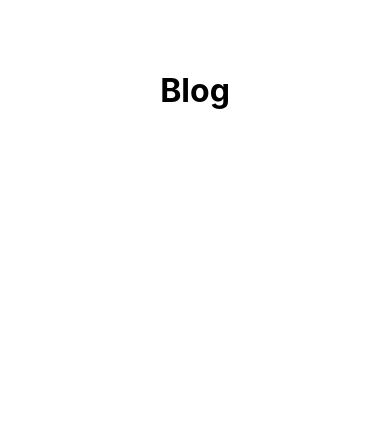
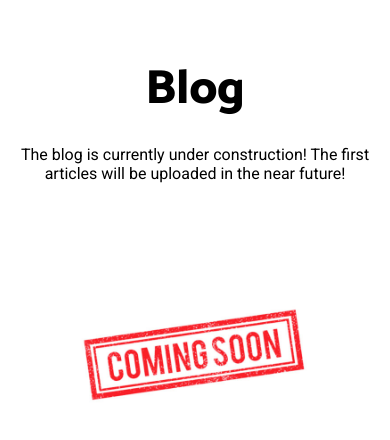
Before and after one commit to willp11/personal-website, a React (Create React App) app: page /blog in a window 390 px wide. Shown: the top 440 px of the page. Built offline with nearby package versions, Linux system fonts and the light colour scheme.

Commit message:
added resume file, blog page coming soon and 404 not found pages

```diff
--- a/public/index.html
+++ b/public/index.html
@@ -9,6 +9,8 @@
       name="description"
       content="William Page - Software Developer. Read my blog and check out my projects."
     />
+    <meta name="keywords" content="Software Developer, HTML, CSS, ReactJS, Solana, Python, Rust">
+    <meta name="author" content="William Page">
     <link rel="apple-touch-icon" href="%PUBLIC_URL%/apple-touch-icon.png" />
     <link rel="manifest" href="%PUBLIC_URL%/manifest.json" />
     <style>
--- a/src/Components/Blog/blog.css
+++ b/src/Components/Blog/blog.css
@@ -2,5 +2,29 @@
     position: relative;
     width: 100vw;
     min-height: 100vh;
-    padding-top: 50px;
+    padding: 50px 20px;
+    box-sizing: border-box;
 }
+
+.Blog h1 {
+    font-family: 'Catamaran', sans-serif;
+    font-size: 3.6rem;
+    margin: 0;
+}
+
+.ComingSoon {
+    width: 500px;
+    height: 500px;
+}
+
+
+@media only screen and (max-width: 768px) {
+    .ComingSoon {
+        width: 80vw;
+        height: 80vw;
+    }
+
+    .Blog h1 {
+        font-size: 3rem;
+    }
+}
--- a/src/Components/Blog/blog.js
+++ b/src/Components/Blog/blog.js
@@ -1,9 +1,12 @@
 import './blog.css';
+import comingSoon from '../../Assets/coming-soon.jpg';
 
 const Blog = () => {
     return (
         <div className="Blog">
             <h1>Blog</h1>
+            <p>The blog is currently under construction! The first articles will be uploaded in the near future!</p>
+            <img className="ComingSoon" src={comingSoon} alt="Coming Soon" />
         </div>
     )
 }
--- a/src/Components/Header/header.js
+++ b/src/Components/Header/header.js
@@ -45,7 +45,7 @@ const Header = () => {
             </div>
             <div className="Menu">
                 <Link to="/"><p>Home</p></Link>
-                <a href="/"><p>Resume</p></a>
+                <a href="/William-Page-cv.pdf"><p>Resume</p></a>
                 <Link to="/blog"><p>Blog</p></Link>
                 <a href="https://github.com/willp11" target="_blank" rel="noreferrer"><p>Github</p></a>
             </div>
--- a/src/Components/NotFound/notFound.css
+++ b/src/Components/NotFound/notFound.css
@@ -0,0 +1,20 @@
+.NotFound {
+    position: relative;
+    width: 100vw;
+    min-height: 100vh;
+    padding: 50px 20px;
+    box-sizing: border-box;
+}
+
+.NotFound h1 {
+    font-family: 'Catamaran', sans-serif;
+    font-size: 5.2rem;
+    margin: 0;
+}
+
+.NotFound h2 {
+    font-family: 'Catamaran', sans-serif;
+    font-size: 3.2rem;
+    margin: 0;
+    color: #11468f;
+}
--- a/src/Components/NotFound/notFound.js
+++ b/src/Components/NotFound/notFound.js
@@ -1,10 +1,13 @@
 import './notFound.css';
+import ActionButton from '../ActionButton/actionButton';
+import { Link } from 'react-router-dom';
 
 const NotFound = () => {
     return (
-        <div className="Blog">
-            <h1>This page was not found!</h1>
-            <h2>Please check the URL!</h2>
+        <div className="NotFound">
+            <h1>404</h1>
+            <h2>Page not found!</h2>
+            <Link to="/"><ActionButton content="Back to Home" /></Link>
         </div>
     )
 }
```
Also changed, not shown: src/Assets/coming-soon.jpg (added), 1 other file (tests, documents, lock files or other folders).
